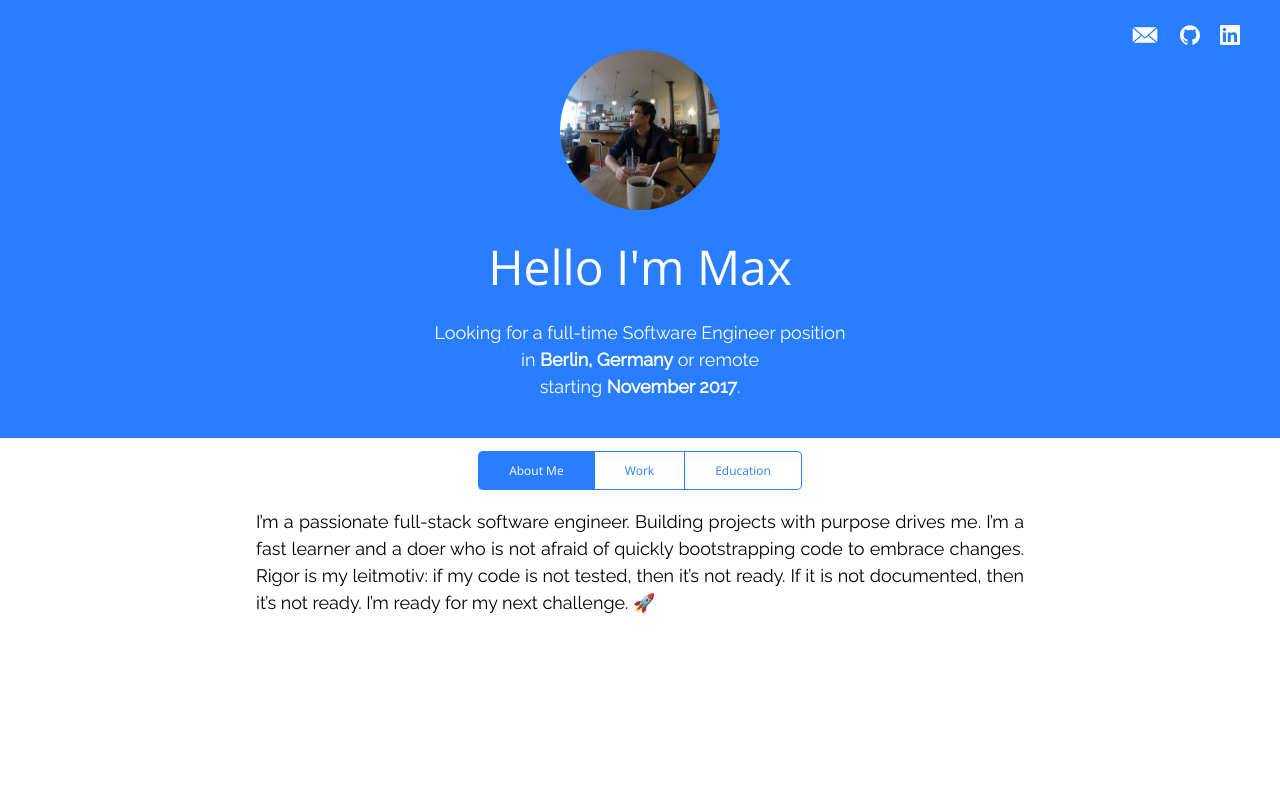
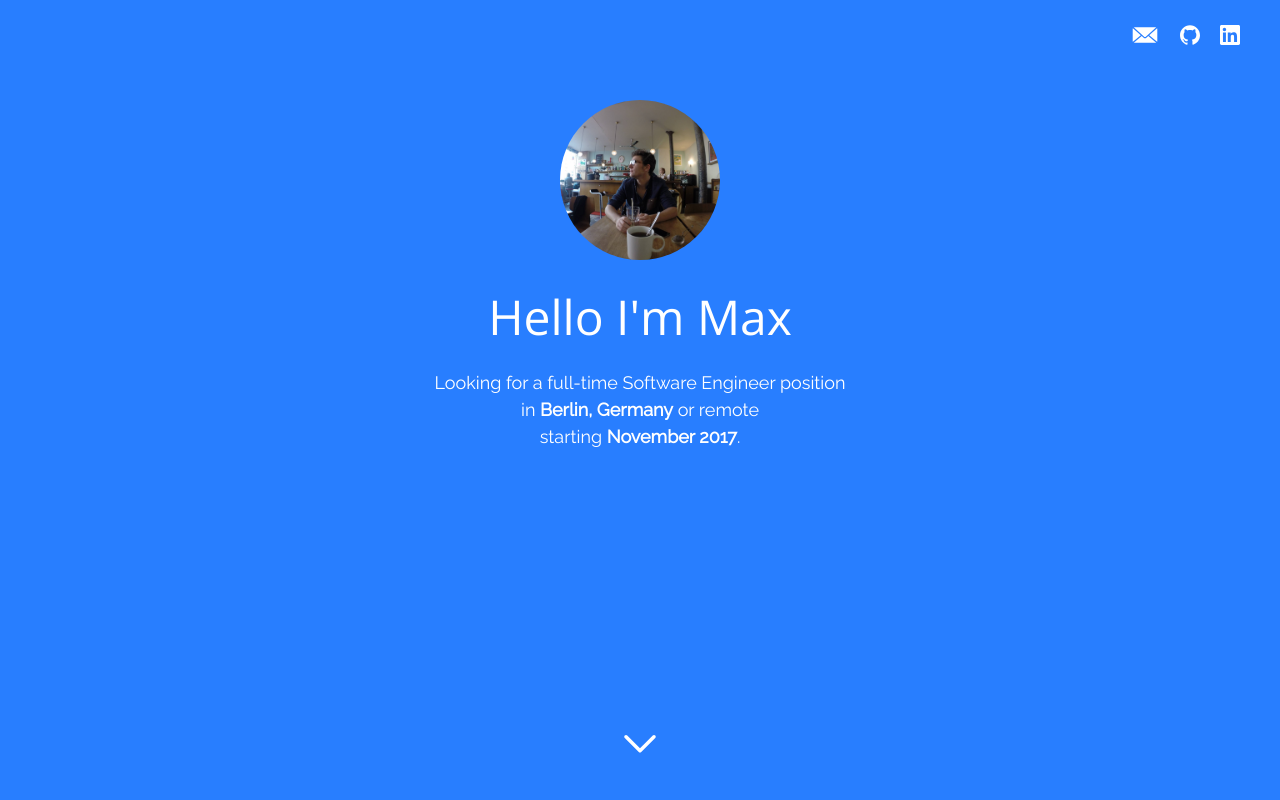
Before and after one commit to m-vdb/m-vdb.github.io, a React (Create React App) app: page / in a window 1280 px wide. Shown: the top 800 px of the page. Built offline with nearby package versions, Linux system fonts and the light colour scheme.

Commit message:
header takes full viewport + arrow

```diff
--- a/src/App.css
+++ b/src/App.css
@@ -57,8 +57,13 @@ h2 {
   margin: 20px 0;
 }
 
+.header-background {
+  background-color: #287eff;
+  width: 100vw;
+  height: 100vh;
+}
+
 .header {
-  background-color: #287eff;
   padding: 20px;
   color: white;
   text-align: center;
@@ -67,6 +72,17 @@ h2 {
 .header-picture {
   height: 160px;
   border-radius: 80px;
+  margin-top: 50px;
+}
+
+.header-arrow-container {
+  position: absolute;
+  bottom: 0;
+  margin-left: -35px;  /* .header-arrow.width / 2 */
+}
+
+.header-arrow {
+  width: 70px;
 }
 
 /* Header links */
@@ -102,6 +118,7 @@ h2 {
 .content {
   margin: 1% 20% 1%;
   text-align: justify;
+  min-height: 100vh;
 }
 
 /* Tabs */
@@ -147,3 +164,7 @@ p.stack {
   font-style: italic;
   font-size: 1.2em;
 }
+
+span.emphasis {
+  color: #287eff;
+}
--- a/src/App.js
+++ b/src/App.js
@@ -5,6 +5,7 @@ import picture from './picture.png';
 import mailIcon from './mail.svg';
 import githubIcon from './github.svg';
 import linkedinIcon from './linkedin.svg';
+import arrow from './arrow.svg';
 import { profileLinks, workLinks, educationLinks } from './links';
 import './App.css';
 
@@ -13,6 +14,7 @@ class App extends Component {
   render() {
     return (
       <div className="main">
+        <div className="header-background">
           <div className="header">
             <div className="links">
               <ul>
@@ -40,6 +42,10 @@ class App extends Component {
               in <strong>Berlin, Germany</strong> or remote<br/>
               starting <strong>November 2017</strong>.
             </p>
+            <a href="#" className="header-arrow-container">
+              <img src={arrow} className="header-arrow" />
+            </a>
+          </div>
         </div>
         <div className="content">
           <Tabs selectedTabClassName="tab-link--selected">
```
Also changed, not shown: src/arrow.svg (added). Lines whose indentation alone changed are shown as unchanged.
